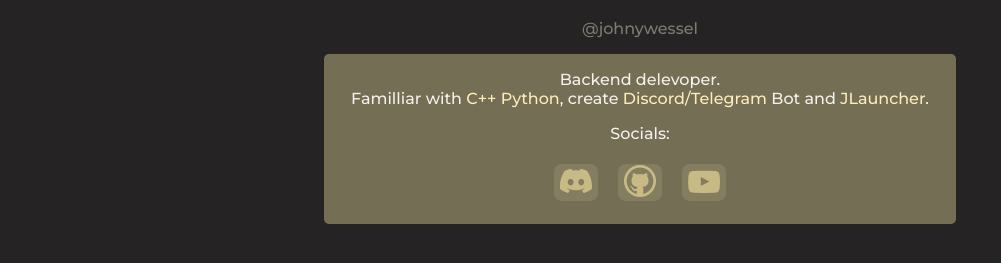
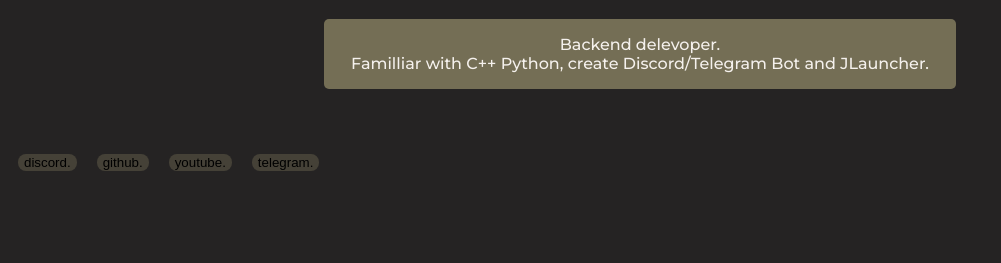
Before and after one commit to JohnyWessel/card, a plain HTML site: page index.html in a window 1280 px wide. Shown: the part 63-326 px from the top of the page, without its empty margins (0-1001 px from the left). Drawn offline with Linux system fonts and the light colour scheme.

Commit message:
Update index.html

```diff
--- a/index.html
+++ b/index.html
@@ -13,29 +13,33 @@
 <body>
     <div class="title">
         <p><h1>Johny Wessel</h1></p>
-        <p style="opacity: 0.5;">@johnywessel</p>
     </div>
     <div class="card">
-        <p>Backend delevoper. <br> Familliar with <span style="color: #ffecb9;">C++ Python</span>, create <span style="color: #ffecb9;">Discord/Telegram</span> Bot and <span style="color: #ffecb9;">JLauncher</span>.</p>
-        Socials:
-        <br>
+        <p>Backend delevoper. <br> Familliar with <span class="cardd">C++ Python</span>, create <span class="cardd">Discord/Telegram</span> Bot and <span class="cardd">JLauncher</span>.</p>
+    </div>
+    <footer>
         <div class="penis">
             <form action="https://discord.gg/aUXzK2cKfZ">
                 <button class="pai">
-                    <img src="img/ds.png" width="32" height="32" alt="">
+                    discord.
                 </button>
             </form>
             <form action="https://github.com/JohnyWessel">
                 <button class="pai">
-                    <img src="img/git.png" width="32" height="32" alt="">
+                    github.
                 </button>
             </form>
             <form action="https://www.youtube.com/@johnywessel">
                 <button class="pai">
-                    <img src="img/yt.png" width="32" height="32" alt="">
+                    youtube.
+                </button>
+            </form>
+            <form action="https://t.me/tre8oga">
+                <button class="pai">
+                    telegram.
                 </button>
             </form>
         </div>
-    </div>
+    </footer>
 </body>
 </html>
```
